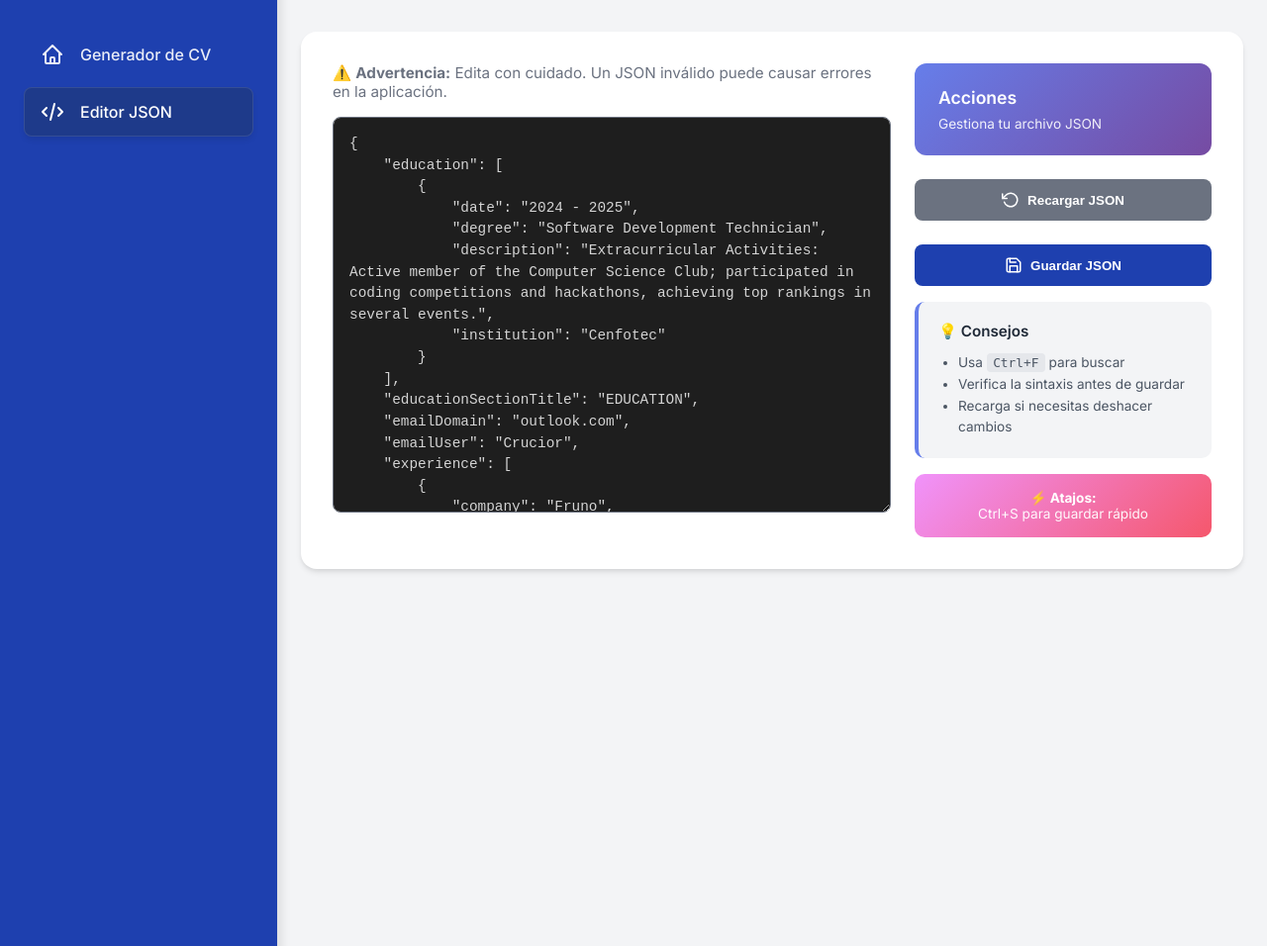
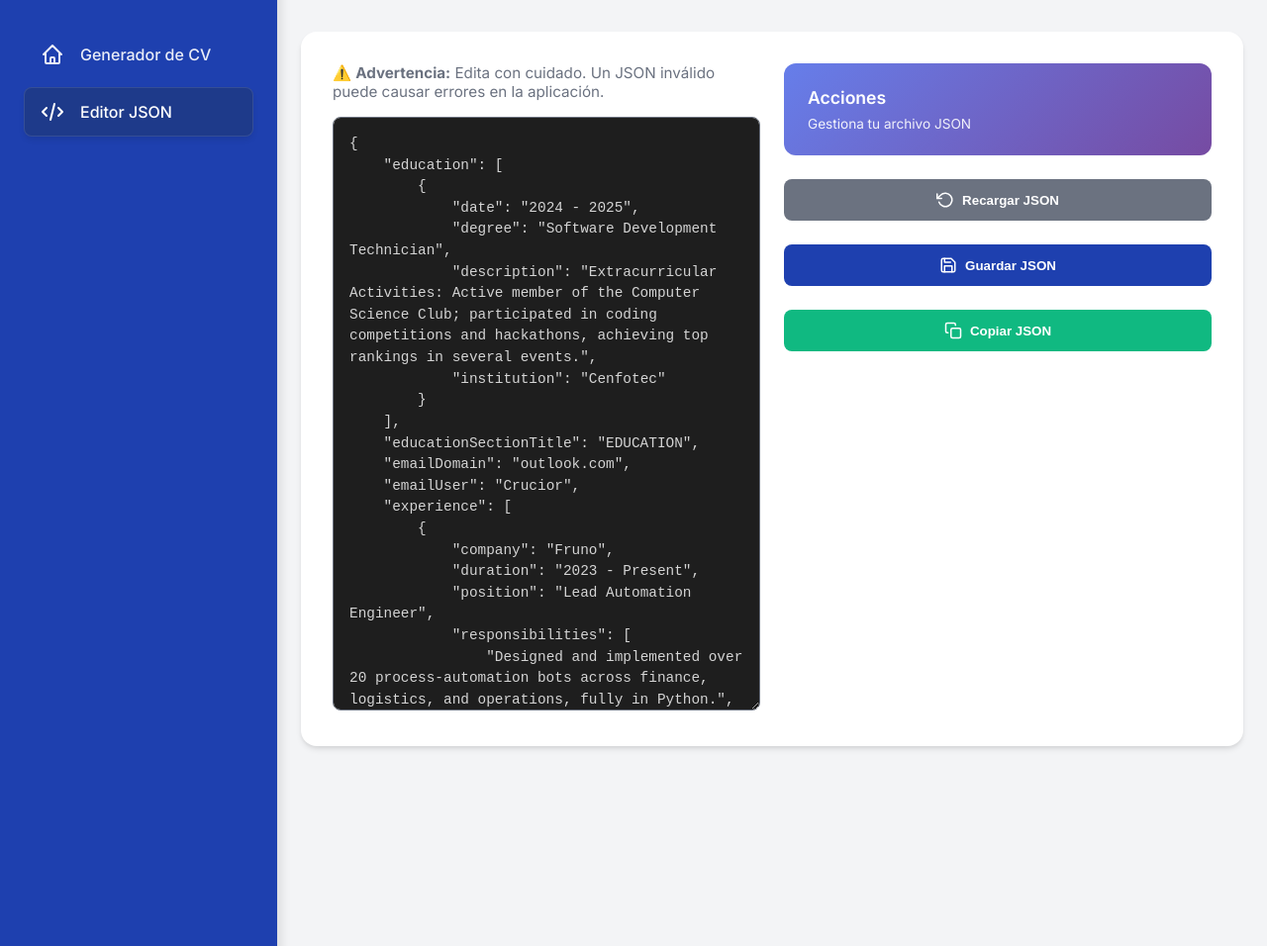
Before and after one commit to YaushuDev/GeneradorDeCV, a Flask app: page /json-editor in a window 1280 px wide. Shown: the part 83-1039 px from the top of the page at 99% size. Run offline with Flask 3, Linux system fonts and the light colour scheme.

Commit message:
ajustes del json

```diff
--- a/cv_data.json
+++ b/cv_data.json
@@ -71,7 +71,11 @@
         "experienceCompany": 1,
         "experiencePosition": 0.95,
         "experienceDuration": 0.9,
-        "experienceBullet": 0.9
+        "experienceBullet": 0.9,
+        "educationInstitution": 0.95,
+        "educationDegree": 0.95,
+        "educationDate": 0.85,
+        "educationDescription": 0.9
     },
     "fontFamily": "Helvetica"
 }
--- a/templates/json_editor.html
+++ b/templates/json_editor.html
@@ -8,7 +8,7 @@
 
 <div class="card">
     <div class="json-editor-container"
-        style="display: grid; grid-template-columns: 1fr 300px; gap: 1.5rem; align-items: start;">
+        style="display: grid; grid-template-columns: 1fr 1fr; gap: 1.5rem; align-items: start;">
         <!-- Columna Izquierda: Visor del JSON -->
         <div class="json-viewer-column">
             <div style="margin-bottom: 1rem;">
@@ -18,7 +18,8 @@
                 </p>
             </div>
 
-            <textarea id="jsonEditor" class="json-editor" placeholder="Cargando JSON..."></textarea>
+            <textarea id="jsonEditor" class="json-editor" placeholder="Cargando JSON..."
+                style="height: 600px; overflow-y: auto; resize: vertical;"></textarea>
 
             <div id="jsonStatus" style="display: none; margin-top: 1rem;"></div>
         </div>
@@ -51,23 +52,15 @@
                 Guardar JSON
             </button>
 
-            <div style="background: #f3f4f6; padding: 1.25rem; border-radius: 10px; border-left: 4px solid #667eea;">
-                <h4 style="margin: 0 0 0.75rem 0; font-size: 0.95rem; font-weight: 600; color: #1f2937;">💡 Consejos
-                </h4>
-                <ul style="margin: 0; padding-left: 1.25rem; font-size: 0.85rem; color: #4b5563; line-height: 1.6;">
-                    <li>Usa <code
-                            style="background: #e5e7eb; padding: 0.15rem 0.4rem; border-radius: 4px; font-size: 0.8rem;">Ctrl+F</code>
-                        para buscar</li>
-                    <li>Verifica la sintaxis antes de guardar</li>
-                    <li>Recarga si necesitas deshacer cambios</li>
-                </ul>
-            </div>
-
-            <div
-                style="background: linear-gradient(135deg, #f093fb 0%, #f5576c 100%); padding: 1rem; border-radius: 10px; color: white; font-size: 0.85rem; text-align: center;">
-                <strong>⚡ Atajos:</strong><br>
-                <span style="opacity: 0.95;">Ctrl+S para guardar rápido</span>
-            </div>
+            <button id="copyJsonBtn" class="btn-add-skill"
+                style="background: #10b981; width: 100%; justify-content: center;">
+                <svg xmlns="http://www.w3.org/2000/svg" width="18" height="18" viewBox="0 0 24 24" fill="none"
+                    stroke="currentColor" stroke-width="2" stroke-linecap="round" stroke-linejoin="round">
+                    <rect x="9" y="9" width="13" height="13" rx="2" ry="2"></rect>
+                    <path d="M5 15H4a2 2 0 0 1-2-2V4a2 2 0 0 1 2-2h9a2 2 0 0 1 2 2v1"></path>
+                </svg>
+                Copiar JSON
+            </button>
         </div>
     </div>
 </div>
@@ -77,6 +70,7 @@
         const jsonEditor = document.getElementById('jsonEditor');
         const saveJsonBtn = document.getElementById('saveJsonBtn');
         const reloadJsonBtn = document.getElementById('reloadJsonBtn');
+        const copyJsonBtn = document.getElementById('copyJsonBtn');
         const jsonStatus = document.getElementById('jsonStatus');
 
         // JSON Editor Functions
@@ -153,6 +147,19 @@
             });
         }
 
+        if (copyJsonBtn) {
+            copyJsonBtn.addEventListener('click', async () => {
+                try {
+                    const jsonText = jsonEditor.value;
+                    await navigator.clipboard.writeText(jsonText);
+                    showJsonStatus('✓ JSON copiado al portapapeles', 'success');
+                } catch (err) {
+                    console.error('Error al copiar:', err);
+                    showJsonStatus('✗ Error al copiar JSON', 'error');
+                }
+            });
+        }
+
         // Keyboard shortcut: Ctrl+S to save
         document.addEventListener('keydown', (e) => {
             if ((e.ctrlKey || e.metaKey) && e.key === 's') {
```
